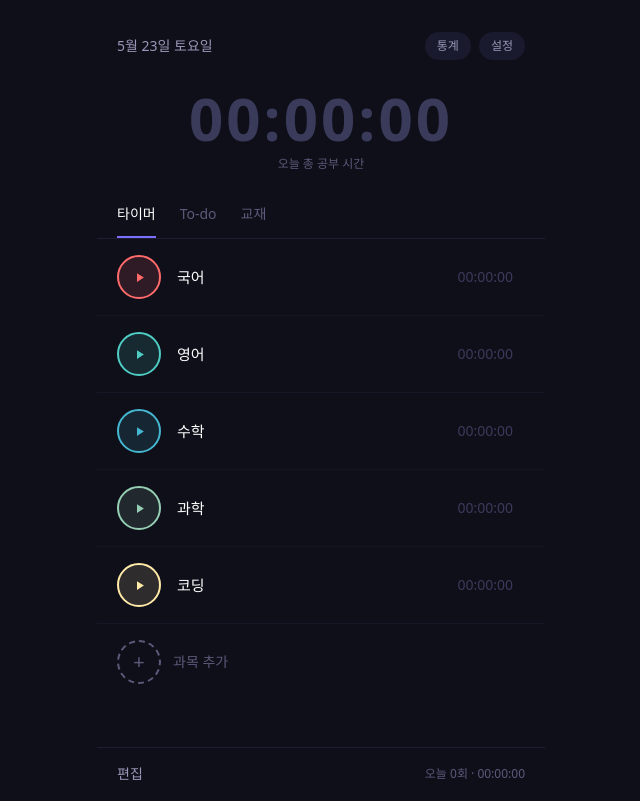
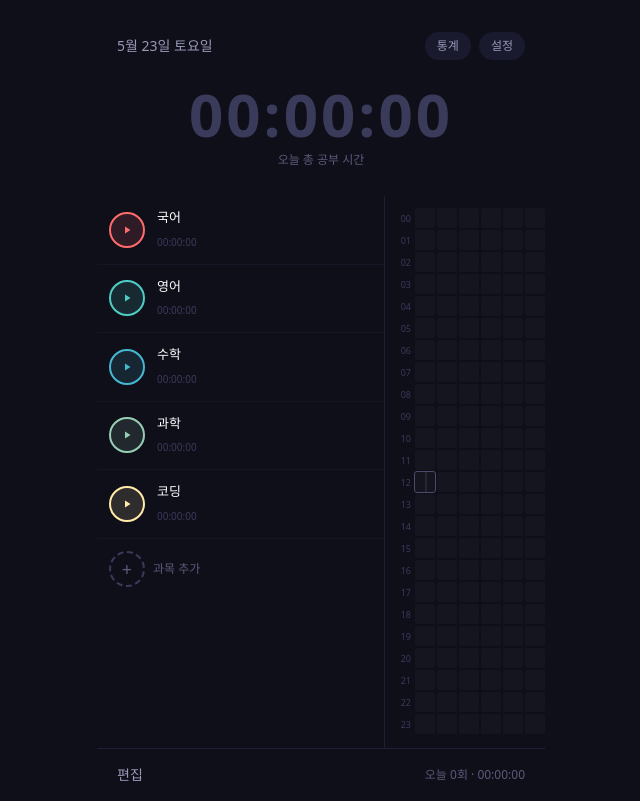
Before and after one commit to dissdi/StudyCoach, a Next.js app in the folder apps/web/: page / in a window 1280 px wide. Shown: the whole page, without its empty margins (319-959 px from the left). Built offline with nearby package versions, Linux system fonts and the light colour scheme.

Commit message:
feat: add timetable

```diff
--- a/apps/web/app/page.tsx
+++ b/apps/web/app/page.tsx
@@ -11,6 +11,113 @@ const SUBJECT_COLORS = [
   '#DDA0DD', '#98D8C8', '#F7DC6F', '#BB8FCE', '#76D7C4',
   '#F0A500', '#A8E063', '#FD79A8', '#6C5CE7', '#00B894',
 ];
+
+// ─── 타임테이블 컴포넌트 ──────────────────────────────────────────────
+// 6블록/행(=10분 단위), 각 블록 내부를 1분 단위 10개 서브셀로 분할
+const BLOCKS_PER_HOUR = 6;   // 시간당 블록 수
+const MINS_PER_BLOCK  = 10;  // 블록당 분 수
+const BLOCK_PX        = 20;  // 블록 한 변 (px) — 정사각형
+const SUBCELL_W       = BLOCK_PX / MINS_PER_BLOCK; // 서브셀 너비: 2px
+const BLOCK_GAP       = 2;   // 블록 간 간격 (px)
+const EMPTY_COLOR     = '#15151F';
+const CURRENT_COLOR   = '#252535';
+
+interface TimeTableProps {
+  sessions: Array<{ startTime: number; durationSeconds: number; subject: string }>;
+  subjects: string[];
+}
+
+function TimeTable({ sessions, subjects }: TimeTableProps) {
+  // 오늘 자정 (초 단위)
+  const todayMidnight = new Date();
+  todayMidnight.setHours(0, 0, 0, 0);
+  const midnightSec = todayMidnight.getTime() / 1000;
+
+  // 1분 단위 색상 배열: 하루 1440분
+  const minuteColors: (string | null)[] = Array(1440).fill(null);
+
+  for (const session of sessions) {
+    const subjectIdx = subjects.indexOf(session.subject);
+    const color = SUBJECT_COLORS[subjectIdx >= 0 ? subjectIdx % SUBJECT_COLORS.length : 0];
+
+    const startSec = session.startTime / 1000 - midnightSec;
+    const endSec   = startSec + session.durationSeconds;
+
+    const startMin = Math.floor(startSec / 60);
+    const endMin   = Math.ceil(endSec / 60); // 1초라도 걸치면 그 분을 포함
+
+    for (let m = Math.max(0, startMin); m < Math.min(1440, endMin); m++) {
+      minuteColors[m] = color;
+    }
+  }
+
+  // 현재 분 인덱스 (현재 시각 블록 하이라이트용)
+  const nowSec        = Date.now() / 1000 - midnightSec;
+  const currentMinIdx = Math.floor(nowSec / 60);
+  const currentBlock  = Math.floor(currentMinIdx / MINS_PER_BLOCK); // 0~143
+
+  return (
+    <div className="py-3 px-2 select-none">
+      {Array.from({ length: 24 }, (_, h) => (
+        <div
+          key={h}
+          className="flex items-center"
+          style={{ marginBottom: BLOCK_GAP }}
+        >
+          {/* 시간 라벨 */}
+          <span
+            className="text-[9px] text-[#3A3A5A] text-right flex-shrink-0 leading-none"
+            style={{ width: 18, marginRight: BLOCK_GAP * 2 }}
+          >
+            {String(h).padStart(2, '0')}
+          </span>
+
+          {/* 6개 블록 */}
+          <div className="flex" style={{ gap: BLOCK_GAP }}>
+            {Array.from({ length: BLOCKS_PER_HOUR }, (_, b) => {
+              const blockIdx   = h * BLOCKS_PER_HOUR + b;
+              const isCurrent  = blockIdx === currentBlock;
+              const baseMinIdx = h * 60 + b * MINS_PER_BLOCK;
+
+              return (
+                <div
+                  key={b}
+                  style={{
+                    width: BLOCK_PX,
+                    height: BLOCK_PX,
+                    borderRadius: 2,
+                    overflow: 'hidden',
+                    display: 'flex',
+                    flexShrink: 0,
+                    outline: isCurrent ? '1px solid #4A4A6A' : 'none',
+                  }}
+                >
+                  {/* 1분 단위 서브셀 10개 (테두리 없이 이어붙임) */}
+                  {Array.from({ length: MINS_PER_BLOCK }, (_, m) => {
+                    const minIdx = baseMinIdx + m;
+                    const color  = minuteColors[minIdx];
+                    const isCurrentMin = minIdx === currentMinIdx;
+                    return (
+                      <div
+                        key={m}
+                        style={{
+                          width: SUBCELL_W,
+                          height: BLOCK_PX,
+                          flexShrink: 0,
+                          backgroundColor: color ?? (isCurrentMin ? CURRENT_COLOR : EMPTY_COLOR),
+                        }}
+                      />
+                    );
+                  })}
+                </div>
+              );
+            })}
+          </div>
+        </div>
+      ))}
+    </div>
+  );
+}
 
 function formatHMS(secs: number) {
   const h = Math.floor(secs / 3600);
@@ -33,7 +140,6 @@ export default function HomePage() {
   const [isAdding, setIsAdding] = useState(false);
   const [newSubjectName, setNewSubjectName] = useState('');
   const [editMode, setEditMode] = useState(false);
-  const [activeTab, setActiveTab] = useState('타이머');
   const [deleteConfirm, setDeleteConfirm] = useState<string | null>(null);
   const inputRef = useRef<HTMLInputElement>(null);
 
@@ -87,7 +193,7 @@ export default function HomePage() {
       <div className="max-w-md mx-auto w-full flex flex-col min-h-screen">
 
         {/* ── 상단 헤더 ── */}
-        <div className="px-5 pt-8 pb-2">
+        <div className="px-5 pt-8 pb-2 flex-shrink-0">
           <div className="flex justify-between items-center mb-1">
             <p className="text-[#9898B8] text-sm">
               {format(new Date(), 'M월 d일 EEEE', { locale: ko })}
@@ -109,7 +215,7 @@ export default function HomePage() {
           </div>
 
           {/* 대형 총 시간 */}
-          <div className="text-center py-6">
+          <div className="text-center py-5">
             <div
               className="text-6xl font-bold tracking-wider font-mono"
               style={{ color: todayTotalSec > 0 ? '#FF8C42' : '#3A3A5A' }}
@@ -120,28 +226,14 @@ export default function HomePage() {
           </div>
         </div>
 
-        {/* ── 탭 바 ── */}
-        <div className="flex gap-6 px-5 border-b border-elevated">
-          {['타이머', 'To-do', '교재'].map((tab) => (
-            <button
-              key={tab}
-              onClick={() => setActiveTab(tab)}
-              className={`pb-3 text-sm font-medium border-b-2 transition-colors ${
-                activeTab === tab
-                  ? 'border-primary text-white'
-                  : 'border-transparent text-[#5A5A7A] hover:text-[#9898B8]'
-              }`}
-            >
-              {tab}
-            </button>
-          ))}
-        </div>
+        {/* ── 2컬럼 본문: 과목리스트(좌) + 타임테이블(우) ── */}
+        <div className="flex flex-1 overflow-hidden">
 
-        {/* ── 과목 리스트 ── */}
-        <div className="flex-1 overflow-y-auto">
+          {/* 왼쪽: 과목 리스트 */}
+          <div className="flex-1 overflow-y-auto border-r border-elevated">
             {subjects.length === 0 && !isAdding && (
-            <div className="text-center py-16 text-[#5A5A7A] text-sm">
-              과목을 추가해서 공부를 시작해보세요!
+              <div className="text-center py-16 text-[#5A5A7A] text-xs px-3">
+                과목을 추가해서<br />공부를 시작해보세요!
               </div>
             )}
 
@@ -152,13 +244,13 @@ export default function HomePage() {
               return (
                 <div
                   key={subject}
-                className="flex items-center px-5 py-4 border-b border-elevated/40 hover:bg-card/30 transition-colors group"
+                  className="flex items-center px-3 py-3 border-b border-elevated/40 hover:bg-card/30 transition-colors"
                 >
                   {/* 플레이 버튼 */}
                   <button
                     onClick={() => handleStartSubject(subject)}
                     disabled={editMode}
-                  className="w-11 h-11 rounded-full flex items-center justify-center mr-4 flex-shrink-0 transition-transform active:scale-90"
+                    className="w-9 h-9 rounded-full flex items-center justify-center mr-3 flex-shrink-0 transition-transform active:scale-90"
                     style={{
                       backgroundColor: color + '22',
                       border: `2px solid ${color}`,
@@ -166,28 +258,26 @@ export default function HomePage() {
                     }}
                     aria-label={`${subject} 공부 시작`}
                   >
-                  <svg width="15" height="15" viewBox="0 0 24 24" fill={color}>
+                    <svg width="12" height="12" viewBox="0 0 24 24" fill={color}>
                       <path d="M8 5v14l11-7z" />
                     </svg>
                   </button>
 
-                {/* 과목 이름 */}
-                <span className="flex-1 text-white text-[15px] font-medium">{subject}</span>
-
-                {/* 오늘 누적 시간 */}
-                <span
-                  className={`text-sm font-mono mr-3 ${
-                    timeSec > 0 ? 'text-[#9898B8]' : 'text-[#3A3A5A]'
-                  }`}
-                >
+                  {/* 과목 이름 + 시간 */}
+                  <div className="flex-1 min-w-0">
+                    <span className="text-white text-[13px] font-medium truncate block">
+                      {subject}
+                    </span>
+                    <span className={`text-[10px] font-mono ${timeSec > 0 ? 'text-[#9898B8]' : 'text-[#3A3A5A]'}`}>
                       {formatHMS(timeSec)}
                     </span>
+                  </div>
 
                   {/* 편집 모드: 삭제 버튼 */}
                   {editMode && (
                     <button
                       onClick={() => handleDeleteRequest(subject)}
-                    className={`w-7 h-7 rounded-full flex items-center justify-center text-xs font-bold transition-all ${
+                      className={`w-6 h-6 rounded-full flex items-center justify-center text-xs font-bold transition-all flex-shrink-0 ${
                         deleteConfirm === subject
                           ? 'bg-red-500 text-white scale-110'
                           : 'bg-red-500/20 text-red-400 hover:bg-red-500/40'
@@ -203,20 +293,14 @@ export default function HomePage() {
 
             {/* ── 과목 추가 행 ── */}
             {isAdding ? (
-            <div className="flex items-center px-5 py-4 gap-3">
-              <div
-                className="w-11 h-11 rounded-full flex items-center justify-center mr-0 flex-shrink-0"
-                style={{ border: '2px dashed #5A5A7A' }}
-              >
-                <span className="text-[#5A5A7A] text-lg leading-none">+</span>
-              </div>
+              <div className="flex flex-col px-3 py-3 gap-2">
                 <input
                   ref={inputRef}
                   type="text"
                   value={newSubjectName}
                   onChange={(e) => setNewSubjectName(e.target.value)}
-                placeholder="과목 이름 입력..."
-                className="flex-1 bg-card rounded-xl px-4 py-2 text-white text-sm outline-none border border-primary placeholder:text-[#5A5A7A]"
+                  placeholder="과목 이름..."
+                  className="w-full bg-card rounded-xl px-3 py-2 text-white text-sm outline-none border border-primary placeholder:text-[#5A5A7A]"
                   onKeyDown={(e) => {
                     if (e.key === 'Enter') handleAddSubject();
                     if (e.key === 'Escape') {
@@ -225,45 +309,46 @@ export default function HomePage() {
                     }
                   }}
                 />
+                <div className="flex gap-2">
                   <button
                     onClick={handleAddSubject}
-                className="text-primary text-sm font-semibold hover:opacity-80 transition-opacity"
+                    className="flex-1 text-primary text-xs font-semibold py-1 hover:opacity-80 transition-opacity bg-primary/10 rounded-lg"
                   >
                     추가
                   </button>
                   <button
-                onClick={() => {
-                  setIsAdding(false);
-                  setNewSubjectName('');
-                }}
-                className="text-[#5A5A7A] text-sm hover:text-white transition-colors"
+                    onClick={() => { setIsAdding(false); setNewSubjectName(''); }}
+                    className="flex-1 text-[#5A5A7A] text-xs py-1 hover:text-white transition-colors bg-card/50 rounded-lg"
                   >
                     취소
                   </button>
                 </div>
+              </div>
             ) : (
               <button
-              onClick={() => {
-                setIsAdding(true);
-                setEditMode(false);
-              }}
-              className="flex items-center gap-3 px-5 py-4 w-full text-left hover:bg-card/30 transition-colors group"
+                onClick={() => { setIsAdding(true); setEditMode(false); }}
+                className="flex items-center gap-2 px-3 py-3 w-full text-left hover:bg-card/30 transition-colors"
               >
                 <div
-                className="w-11 h-11 rounded-full flex items-center justify-center flex-shrink-0"
-                style={{ border: '2px dashed #5A5A7A' }}
+                  className="w-9 h-9 rounded-full flex items-center justify-center flex-shrink-0"
+                  style={{ border: '2px dashed #3A3A5A' }}
                 >
-                <span className="text-[#5A5A7A] text-xl leading-none group-hover:text-[#9898B8] transition-colors">+</span>
+                  <span className="text-[#5A5A7A] text-lg leading-none">+</span>
                 </div>
-              <span className="text-[#5A5A7A] text-sm group-hover:text-[#9898B8] transition-colors">
-                과목 추가
-              </span>
+                <span className="text-[#5A5A7A] text-xs">과목 추가</span>
               </button>
             )}
           </div>
 
+          {/* 오른쪽: 타임테이블 */}
+          {/* 타임테이블 컬럼 너비: label(18) + gap(4) + 6블록×20px + 5간격×2px + padding(8) */}
+          <div className="overflow-y-auto flex-shrink-0" style={{ width: 18 + 4 + BLOCKS_PER_HOUR * BLOCK_PX + (BLOCKS_PER_HOUR - 1) * BLOCK_GAP + 8 }}>
+            <TimeTable sessions={todaySessions} subjects={subjects} />
+          </div>
+        </div>
+
         {/* ── 하단 편집 버튼 ── */}
-        <div className="px-5 py-4 border-t border-elevated flex items-center justify-between">
+        <div className="px-5 py-4 border-t border-elevated flex items-center justify-between flex-shrink-0">
           <button
             onClick={() => {
               setEditMode(!editMode);
@@ -277,7 +362,6 @@ export default function HomePage() {
             {editMode ? '완료' : '편집'}
           </button>
 
-          {/* 오늘 세션 수 */}
           <span className="text-xs text-[#5A5A7A]">
             오늘 {todaySessions.length}회 · {formatHMS(todayTotalSec)}
           </span>
```
Lines whose indentation alone changed are shown as unchanged.
